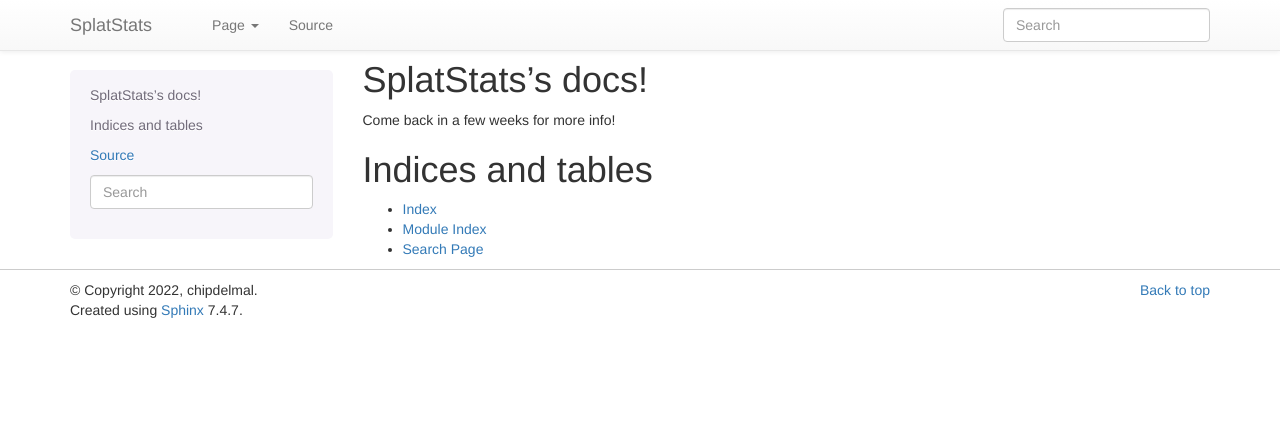
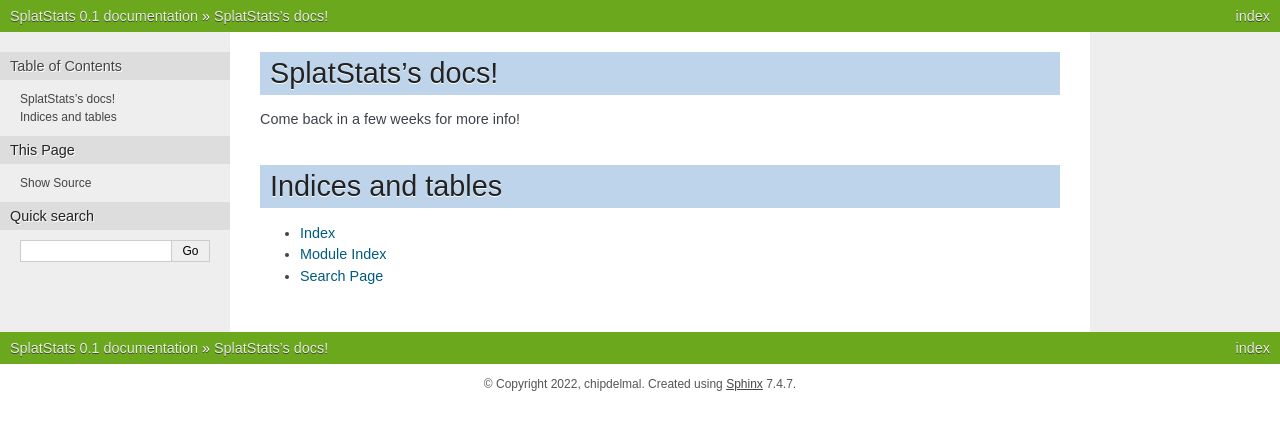
Before and after one commit to Chipdelmal/SplatStats, a Sphinx documentation site: the page built from docs/source/index.rst, in a window 1280 px wide. Shown: the top 430 px of the page. Built offline with Sphinx 7.4.7, drawn with Linux system fonts in a browser that asks for light colours.

Commit message:
Docs theme change

```diff
--- a/docs/source/conf.py
+++ b/docs/source/conf.py
@@ -2,8 +2,6 @@
 #
 # For the full list of built-in configuration values, see the documentation:
 # https://www.sphinx-doc.org/en/master/usage/configuration.html
-
-import sphinx_bootstrap_theme
 
 # -- Project information -----------------------------------------------------
 # https://www.sphinx-doc.org/en/master/usage/configuration.html#project-information
@@ -32,6 +30,5 @@
 # -- Options for HTML output -------------------------------------------------
 # https://www.sphinx-doc.org/en/master/usage/configuration.html#options-for-html-output
 
-html_theme = 'bootstrap'
-html_theme_path = sphinx_bootstrap_theme.get_html_theme_path()
+html_theme = 'nature'
 html_static_path = ['_static']
```
Also changed, not shown: 9 other files.
